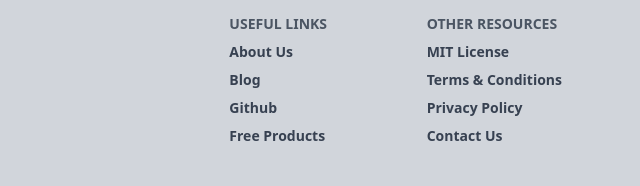
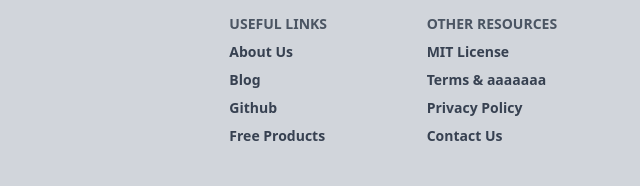
Before and after one commit to dualboot-partners/latam-git-part2-learn-challenge, a plain HTML site: page index.html in a window 1280 px wide. Shown: the part 1013-1199 px from the top of the page, 640-1280 px from the left. Drawn offline with nearby package versions, Linux system fonts and the light colour scheme.

Commit message:
commit 3

```diff
--- a/index.html
+++ b/index.html
@@ -303,7 +303,7 @@
                     <a
                       class="text-gray-700 hover:text-gray-900 font-semibold block pb-2 text-sm"
                       href="#"
-                      >Terms &amp; Conditions</a
+                      >Terms &amp; aaaaaaa</a
                     >
                   </li>
                   <li>
```
